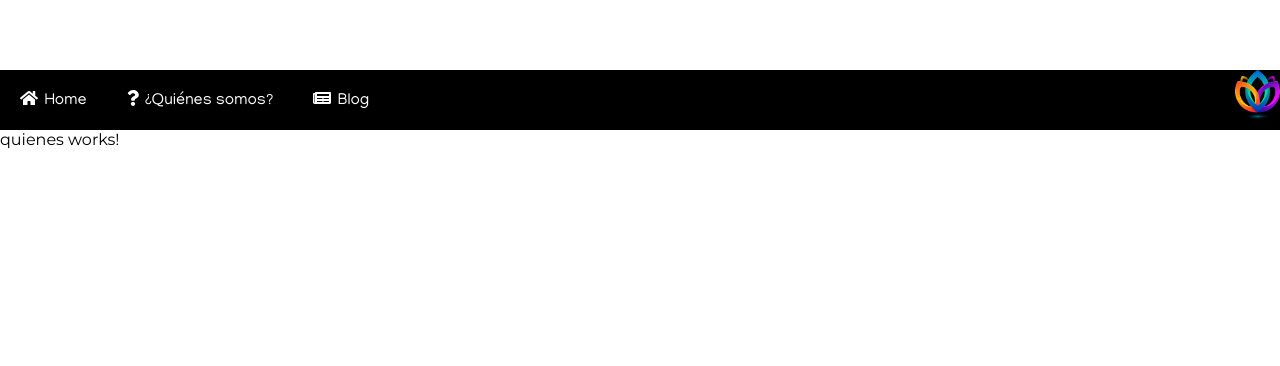
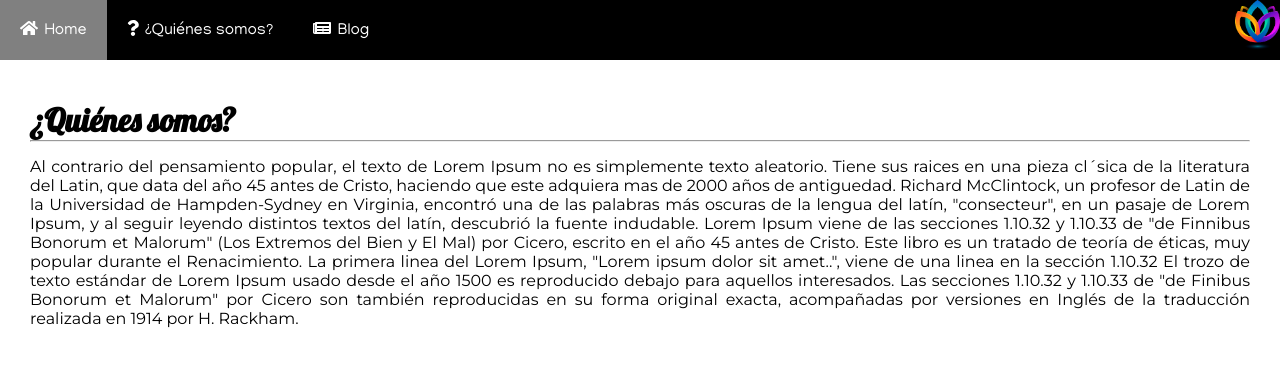
Before and after one commit to artmcel/prueba-1, an Angular app: page /quienes-somos in a window 1280 px wide. Shown: the top 366 px of the page. Built offline with nearby package versions, Linux system fonts and the light colour scheme.

Commit message:
configuracion de componente quienes-somos

```diff
--- a/src/app/pages/blog/blog.component.html
+++ b/src/app/pages/blog/blog.component.html
@@ -1,4 +1,6 @@
 <div class="container">
+  <h1>Blog</h1>
+  <hr>
   <p>Al contrario del pensamiento popular, el texto de Lorem Ipsum no es simplemente texto aleatorio. Tiene sus raices
     en una pieza cl´sica de la literatura del Latin, que data del año 45 antes de Cristo, haciendo que este adquiera
     mas de 2000 años de antiguedad. Richard McClintock, un profesor de Latin de la Universidad de Hampden-Sydney en
--- a/src/app/pages/quienes/quienes.component.html
+++ b/src/app/pages/quienes/quienes.component.html
@@ -1 +1,17 @@
-<p>quienes works!</p>
+<div class="container">
+  <h1>¿Quiénes somos?</h1>
+  <hr>
+  <p>Al contrario del pensamiento popular, el texto de Lorem Ipsum no es simplemente texto aleatorio. Tiene sus raices
+    en una pieza cl´sica de la literatura del Latin, que data del año 45 antes de Cristo, haciendo que este adquiera
+    mas de 2000 años de antiguedad. Richard McClintock, un profesor de Latin de la Universidad de Hampden-Sydney en
+    Virginia, encontró una de las palabras más oscuras de la lengua del latín, "consecteur", en un pasaje de Lorem
+    Ipsum, y al seguir leyendo distintos textos del latín, descubrió la fuente indudable. Lorem Ipsum viene de las
+    secciones 1.10.32 y 1.10.33 de "de Finnibus Bonorum et Malorum" (Los Extremos del Bien y El Mal) por Cicero,
+    escrito en el año 45 antes de Cristo. Este libro es un tratado de teoría de éticas, muy popular durante el
+    Renacimiento. La primera linea del Lorem Ipsum, "Lorem ipsum dolor sit amet..", viene de una linea en la sección
+    1.10.32
+
+    El trozo de texto estándar de Lorem Ipsum usado desde el año 1500 es reproducido debajo para aquellos interesados.
+    Las secciones 1.10.32 y 1.10.33 de "de Finibus Bonorum et Malorum" por Cicero son también reproducidas en su forma
+    original exacta, acompañadas por versiones en Inglés de la traducción realizada en 1914 por H. Rackham.</p>
+</div>
--- a/src/index.html
+++ b/src/index.html
@@ -7,8 +7,7 @@
 
   <meta name="viewport" content="width=device-width, initial-scale=1">
   <link rel="icon" type="image/x-icon" href="./assets/img/2517507.png">
-  <link href="https://fonts.googleapis.com/css?family=Manjari&display=swap" rel="stylesheet">
-  <link href="https://fonts.googleapis.com/css?family=Montserrat&display=swap" rel="stylesheet">
+  <link href="https://fonts.googleapis.com/css?family=Manjari|Lobster|Montserrat&display=swap" rel="stylesheet">
   <script defer src="https://use.fontawesome.com/releases/v5.3.1/js/all.js"></script>
 </head>
 <body>
--- a/src/styles.css
+++ b/src/styles.css
@@ -8,10 +8,15 @@
   padding: 30px;
 }
 
+h1 {
+  font-family: 'Lobster', cursive;
+  margin-top: 70px;
+}
+
 p {
   font-family: 'Montserrat', sans-serif;
   text-align: justify;
-  margin-top: 70px;
+  margin-top: 15px;
 }
 
 /* For mobile phones: */
```
